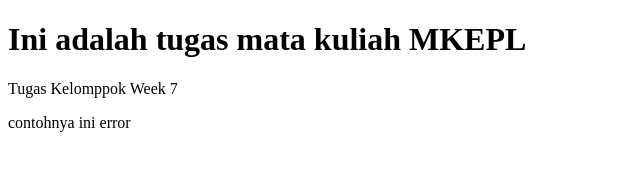
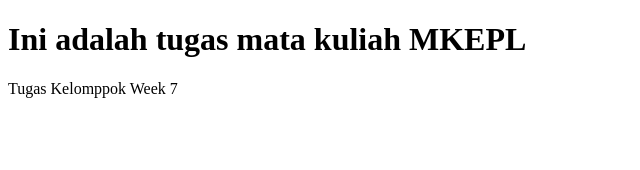
Before and after one commit to 7ofuuu/MKEPL-Week-7, a plain HTML site: page index.html in a window 1280 px wide. Shown: the whole page, without its empty margins (0-640 px from the left). Drawn offline with Linux system fonts and the light colour scheme.

Commit message:
fix: Fixing error in index file

```diff
--- a/index.html
+++ b/index.html
@@ -10,9 +10,5 @@
     <p>
         Tugas Kelomppok Week 7
     </p>
-
-    <p>
-        contohnya ini error
-    </p>
 </body>
 </html>
```
